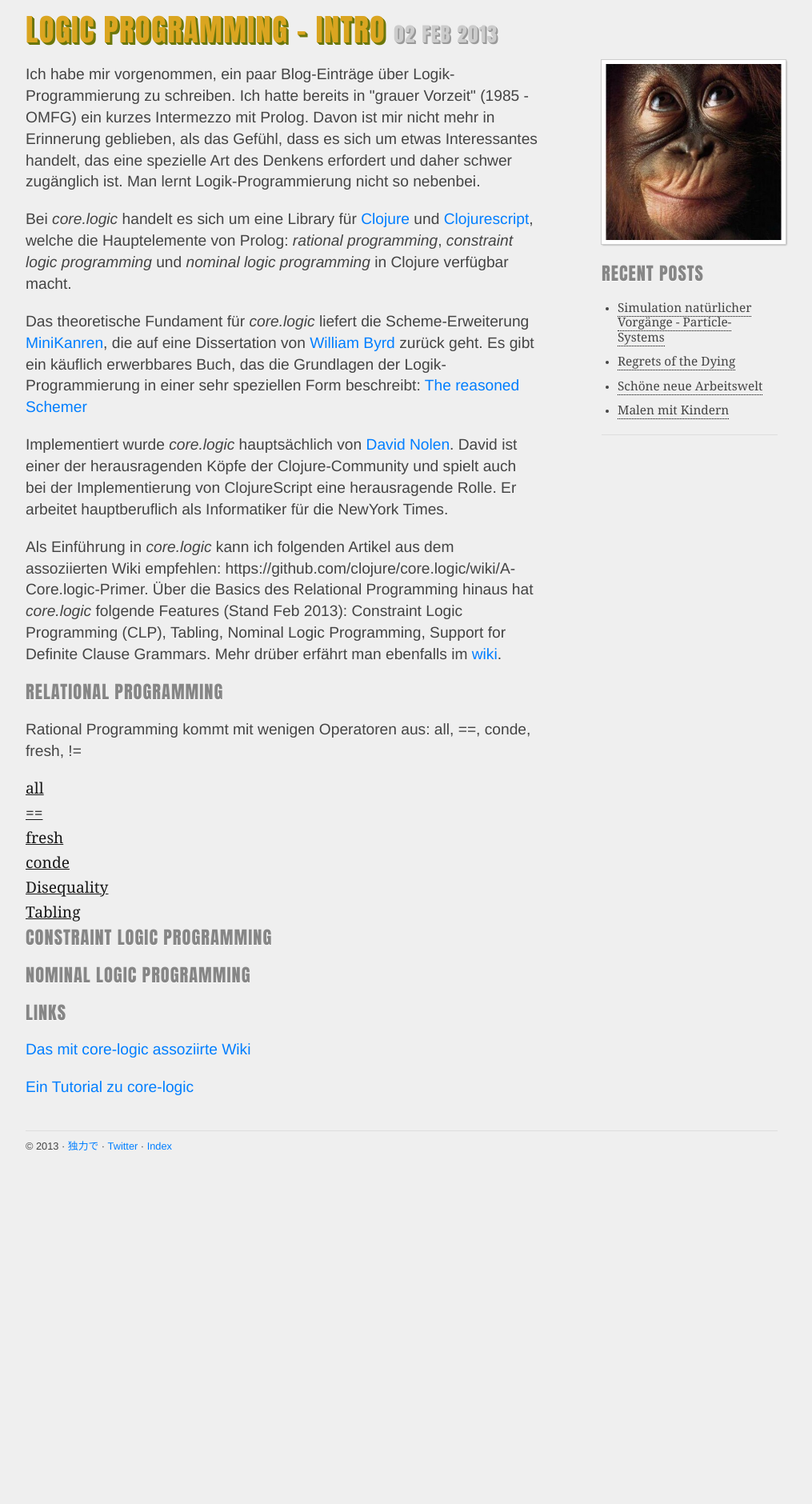
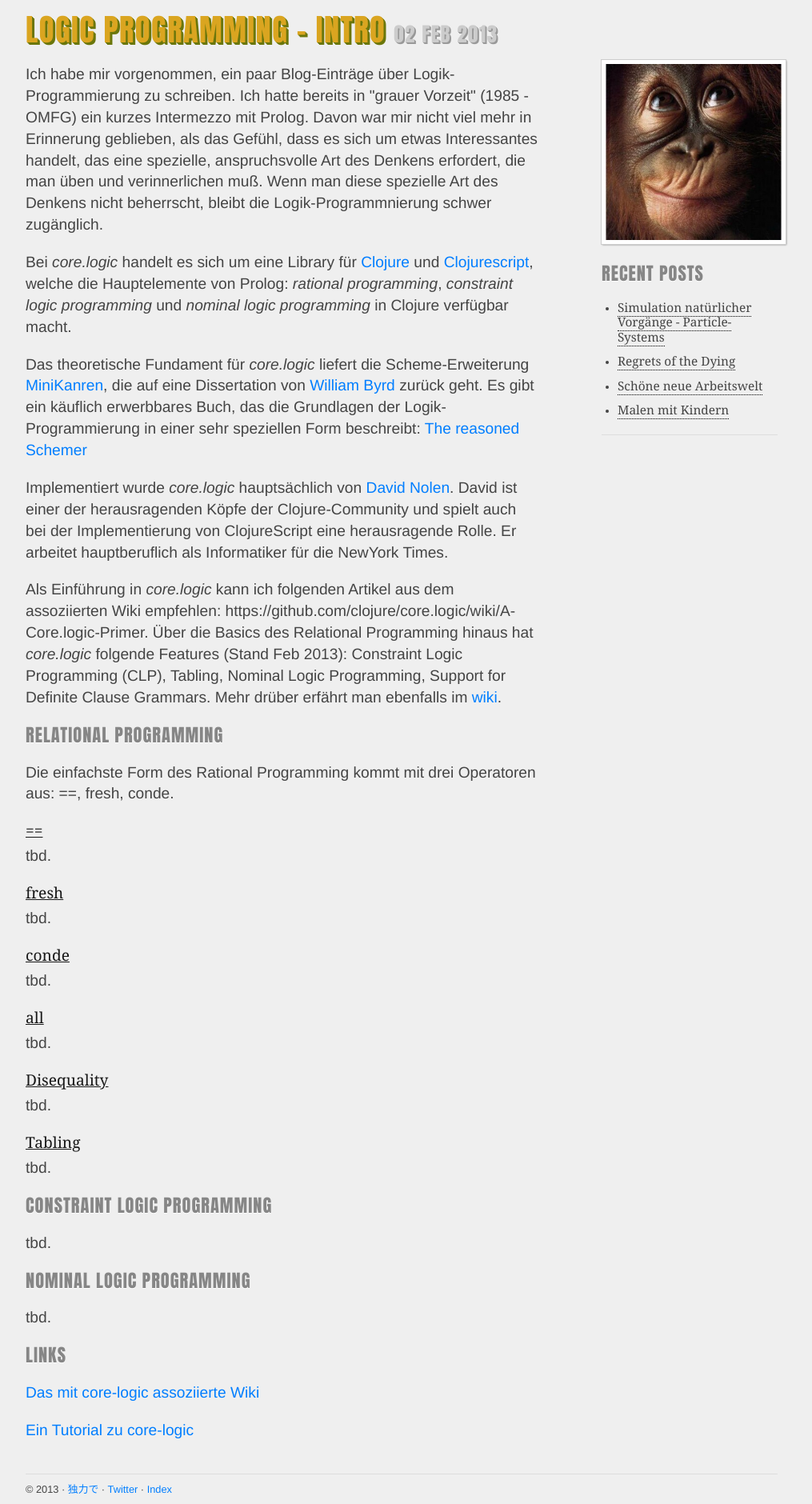
Before and after one commit to dokuryoku/dokuryoku.github.com, a Jekyll site: the page built from _posts/2013-02-02-Logic-Programming-Intro.html, in a window 1280 px wide. Shown: the whole page at 80% size, without its empty margins (128-1143 px from the left). Built offline with Jekyll 4.4.1, drawn with Linux system fonts in a browser that asks for light colours; before the commit the page ends 1451 px from its top, so only the background shows below that.

Commit message:
update posts

```diff
--- a/_posts/2013-02-02-Logic-Programming-Intro.html
+++ b/_posts/2013-02-02-Logic-Programming-Intro.html
@@ -5,9 +5,10 @@ title: "Logic Programming - Intro"
 ---
 
 <p>Ich habe mir vorgenommen, ein paar Blog-Einträge über Logik-Programmierung zu schreiben. Ich hatte bereits in "grauer
-Vorzeit" (1985 - OMFG) ein kurzes Intermezzo mit Prolog. Davon ist mir nicht mehr in Erinnerung geblieben, als das Gefühl,
-dass es sich um etwas Interessantes handelt, das eine spezielle Art des Denkens erfordert und daher schwer zugänglich
-ist. Man lernt Logik-Programmierung nicht so nebenbei.</p>
+Vorzeit" (1985 - OMFG) ein kurzes Intermezzo mit Prolog. Davon war mir nicht viel mehr in Erinnerung geblieben, als das Gefühl,
+dass es sich um etwas Interessantes handelt, das eine spezielle, anspruchsvolle Art des Denkens erfordert, die man üben und
+verinnerlichen muß. Wenn man diese spezielle Art des Denkens nicht beherrscht, bleibt die Logik-Programmnierung
+schwer zugänglich.</p>
 
 <p>Bei <em>core.logic</em> handelt es sich um eine Library für <a href="http://github.com/clojure">Clojure</a> und <a href="http://github.com/clojure/clojurescript">Clojurescript</a>,
 welche die Hauptelemente von Prolog: <em>rational programming</em>,
@@ -31,27 +32,43 @@ ebenfalls im <a href="https://github.com/clojure/core.logic/wiki/Features">wiki<
 
 <h2>Relational Programming</h2>
 
-<p>Rational Programming
-kommt mit wenigen Operatoren aus: all, ==, conde, fresh, !=</p>
+<p>Die einfachste Form des Rational Programming kommt mit drei Operatoren aus:
+==, fresh, conde.</p>
+
+<h3>==</h3>
+
+<p>tbd.</p>
+
+<h3>fresh</h3>
+
+<p>tbd.</p>
+
+<h3>conde</h3>
+
+<p>tbd.</p>
 
 <h3>all</h3>
 
-<h3>==</h3>
-
-<h3>fresh</h3>
-
-<h3>conde</h3>
+<p>tbd.</p>
 
 <h3>Disequality</h3>
 
+<p>tbd.</p>
+
 <h3>Tabling</h3>
+
+<p>tbd.</p>
 
 <h2>Constraint Logic Programming</h2>
 
+<p>tbd.</p>
+
 <h2>Nominal Logic Programming</h2>
+
+<p>tbd.</p>
 
 <h2>Links</h2>
 
-<p><a href="https://github.com/clojure/core.logic/wiki">Das mit core-logic assoziirte Wiki</a></p>
+<p><a href="https://github.com/clojure/core.logic/wiki">Das mit core-logic assoziierte Wiki</a></p>
 
 <p><a href="https://github.com/frenchy64/Logic-Starter/wiki">Ein Tutorial zu core-logic</a></p>
```
Also changed, not shown: _posts/2013-02-07-Logic-Programming-Basic-Graph-Relations.html (+14 -12 lines).
